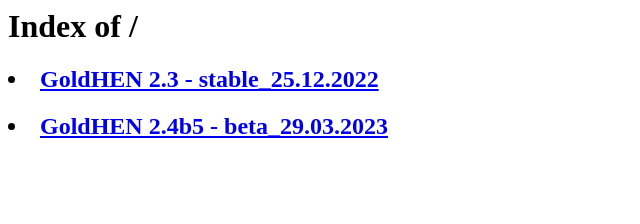
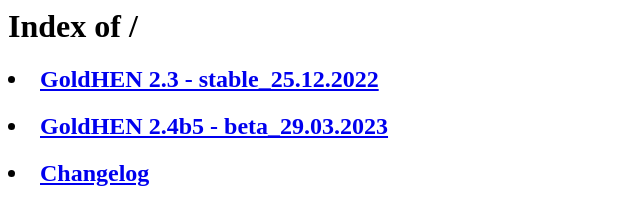
Before and after one commit to 4NDROM3DA/ps4_goldhen_loader, a plain HTML site: page index.html in a window 1280 px wide. Shown: the whole page, without its empty margins (0-640 px from the left). Drawn offline with Linux system fonts and the light colour scheme.

Commit message:
Update index.html

```diff
--- a/index.html
+++ b/index.html
@@ -1,3 +1,4 @@
 <h1>Index of /</h1>
 <p><h2><li><a href="https://4ndrom3da.github.io/ps4_goldhen_loader/goldhen_2.3/index.html">GoldHEN 2.3 - stable_25.12.2022</a></li></h2></p>
 <p><h2><li><a href="https://4ndrom3da.github.io/ps4_goldhen_loader/goldhen_2.4b5/index.html">GoldHEN 2.4b5 - beta_29.03.2023</a></li></h2></p>
+<p><h2><li><a href="https://4ndrom3da.github.io/ps4_goldhen_loader/changelog.html">Changelog</a></li></h2></p>
```
